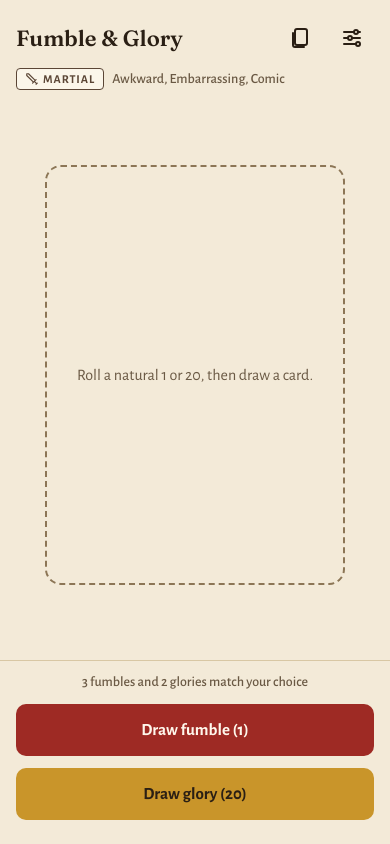
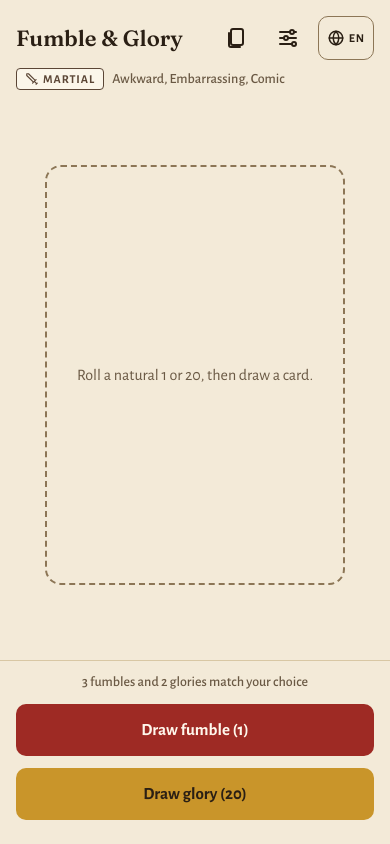
Before and after one commit to WanielDeiss/fumble-and-glory, a website built with Vite: page index.html in a window 390 px wide. Built offline with nearby package versions, Linux system fonts and the light colour scheme.

Commit message:
Add language switch to the top bar
A globe + language code chip on every screen opens the native
language picker. Switching reloads UI strings and re-resolves cards
with the configured translation fallback. Wordmark no longer wraps
on narrow phones.

Co-Authored-By: Claude Opus 5.5 <noreply@anthropic.com>
Claude-Session: https://claude.ai/code/session_01Js8dLJVMNhdxdMJQtUGZsj

```diff
--- a/src/main.ts
+++ b/src/main.ts
@@ -31,6 +31,7 @@ const ICONS = {
   sliders: '<path d="M4 6h10M18 6h2M4 12h4M12 12h8M4 18h12"/><circle cx="16" cy="6" r="2"/><circle cx="10" cy="12" r="2"/><circle cx="18" cy="18" r="2"/>',
   back: '<path d="M15 18l-6-6 6-6"/>',
   search: '<circle cx="11" cy="11" r="7"/><path d="M20 20l-4-4"/>',
+  globe: '<circle cx="12" cy="12" r="9"/><path d="M3 12h18M12 3c2.5 2.7 3.8 5.7 3.8 9s-1.3 6.3-3.8 9c-2.5-2.7-3.8-5.7-3.8-9S9.5 5.7 12 3z"/>',
   martial: '<path d="M14.5 17.5 3 6V3h3l11.5 11.5M13 19l6-6M16 16l4 4M19 21l2-2"/>',
   ranged: '<path d="M3 21 21 3M15 3h6v6M5 6c4 0 13 9 13 13"/>',
   arcane: '<path d="M12 3v4M12 17v4M3 12h4M17 12h4M6 6l2.5 2.5M15.5 15.5 18 18M6 18l2.5-2.5M15.5 8.5 18 6"/>',
@@ -82,11 +83,25 @@ function update(patch: Partial<Settings>) {
 
 // ---------- views ----------
 
+const LANG_NAMES: Record<string, string> = { en: "English", de: "Deutsch", fr: "Français" };
+
+function langSwitch(): string {
+  const options = data.manifest.locales
+    .map((l) => `<option value="${esc(l)}"${l === settings.locale ? " selected" : ""}>${esc(LANG_NAMES[l] ?? l.toUpperCase())}</option>`)
+    .join("");
+  return `
+    <label class="lang-switch">
+      ${icon("globe")}
+      <span class="lang-switch__code" aria-hidden="true">${esc(settings.locale.toUpperCase())}</span>
+      <select data-action="locale" aria-label="${esc(t("table.language"))}">${options}</select>
+    </label>`;
+}
+
 function topbar(title: string | null, actions = ""): string {
   const left = title === null
     ? `<div class="wordmark">Fumble &amp; Glory</div>`
     : `<a class="icon-btn" href="#/" aria-label="${esc(t("nav.back"))}">${icon("back")}</a><h1>${esc(title)}</h1>`;
-  return `<header class="topbar">${left}${actions}</header>`;
+  return `<header class="topbar">${left}${actions}${langSwitch()}</header>`;
 }
 
 function cardView(c: LocalizedCard, fresh: boolean): string {
@@ -253,6 +268,11 @@ app.addEventListener("input", (e) => {
   }
 });
 
+app.addEventListener("change", (e) => {
+  const el = e.target as HTMLSelectElement;
+  if (el.dataset.action === "locale") update({ locale: el.value });
+});
+
 window.addEventListener("hashchange", () => { render(); window.scrollTo(0, 0); });
 
 // ---------- start ----------
--- a/src/styles/app.css
+++ b/src/styles/app.css
@@ -23,7 +23,8 @@ button, input { font: inherit; color: inherit; }
   min-height: 64px; padding: var(--space-4) var(--space-4) var(--space-2);
 }
 .topbar h1 { margin: 0; flex: 1; font-family: var(--font-display); font-size: 26px; line-height: 30px; font-weight: 600; }
-.wordmark { flex: 1; font-family: var(--font-display); font-size: 22px; line-height: 26px; font-weight: 600; }
+.wordmark { flex: 1; min-width: 0; font-family: var(--font-display); font-size: 22px; line-height: 26px; font-weight: 600; white-space: nowrap; }
+@media (max-width: 374px) { .wordmark { font-size: 19px; } }
 .icon-btn {
   width: 44px; height: 44px; display: inline-flex; align-items: center; justify-content: center;
   border-radius: var(--radius-md); color: var(--ink); text-decoration: none;
@@ -40,6 +41,17 @@ button, input { font: inherit; color: inherit; }
 .label--glory { color: var(--glory-ink); }
 .section { display: flex; flex-direction: column; gap: var(--space-2); }
 .visually-hidden { position: absolute; width: 1px; height: 1px; overflow: hidden; clip: rect(0 0 0 0); white-space: nowrap; }
+
+/* Language switch: a native select laid over a compact globe + code chip */
+.lang-switch {
+  position: relative; display: inline-flex; align-items: center; gap: var(--space-1);
+  min-width: 44px; height: 44px; padding: 0 var(--space-2);
+  border: 1.5px solid var(--line-strong); border-radius: var(--radius-md); color: var(--ink);
+}
+.lang-switch svg { width: 18px; height: 18px; fill: none; stroke: currentColor; stroke-width: 2; stroke-linecap: round; stroke-linejoin: round; }
+.lang-switch__code { font-size: 12px; line-height: 16px; font-weight: 700; letter-spacing: 0.08em; }
+.lang-switch select { position: absolute; inset: 0; width: 100%; opacity: 0; cursor: pointer; font-size: 16px; }
+.lang-switch:focus-within { outline: 2px solid var(--focus); outline-offset: 2px; }
 
 /* Character row */
 .character { display: flex; align-items: center; flex-wrap: wrap; gap: var(--space-2); padding: 0 var(--space-4); }
```
